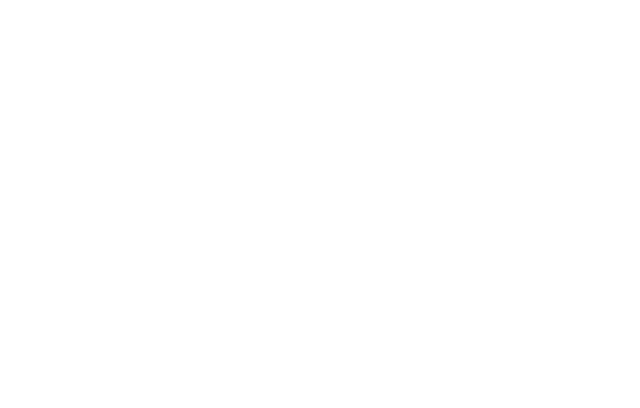
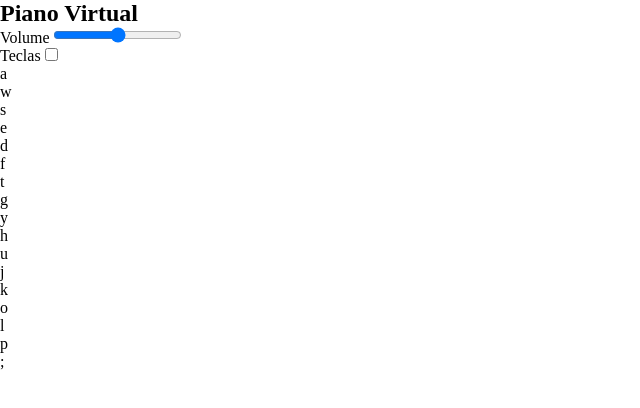
Before and after one commit to EuIngridCoelho/Simulador_de_Piano, a plain HTML site: page index.html in a window 1280 px wide. Shown: the whole page, without its empty margins (0-640 px from the left). Drawn offline with Linux system fonts and the light colour scheme.

Commit message:
construindo a base html

```diff
--- a/index.html
+++ b/index.html
@@ -1,5 +1,6 @@
 <!DOCTYPE html>
 <html lang="pt-br">
+
 <head>
     <meta charset="UTF-8">
     <meta name="viewport" content="width=device-width, initial-scale=1.0">
@@ -11,7 +12,36 @@
 
 <body>
     <div class="container">
+        <header>
+            <h2>Piano Virtual</h2>
+            <div class="column volume-slider">
+                <span>Volume</span>
+                <input type="range"></div>
+            <div class="column keys-check">
+                <span>Teclas</span>
+                <input type="checkbox">
+            </div>
+        </header>
 
+        <ul class="piano-keys">
+            <li class="keys white"><span>a</span></li>
+            <li class="keys"><span>w</span></li>
+            <li class="keys white"><span>s</span></li>
+            <li class="keys"><span>e</span></li>
+            <li class="keys white"><span>d</span></li>
+            <li class="keys black"><span>f</span></li>
+            <li class="keys white"><span>t</span></li>
+            <li class="keys black"><span>g</span></li>
+            <li class="keys white"><span>y</span></li>
+            <li class="keys black"><span>h</span></li>
+            <li class="keys white"><span>u</span></li>
+            <li class="keys black"><span>j</span></li>
+            <li class="keys white"><span>k</span></li>
+            <li class="keys black"><span>o</span></li>
+            <li class="keys white"><span>l</span></li>
+            <li class="keys black"><span>p</span></li>
+            <li class="keys white"><span>;</span></li>
+        </ul>
     </div>
 
 
@@ -19,4 +49,5 @@
 
     <script src="./src/scripts/engine.js"></script>
 </body>
+
 </html>
--- a/src/styles/reset.css
+++ b/src/styles/reset.css
@@ -0,0 +1,5 @@
+*{
+    margin: 0;
+    padding: 0;
+    box-sizing: border-box;
+}
```
